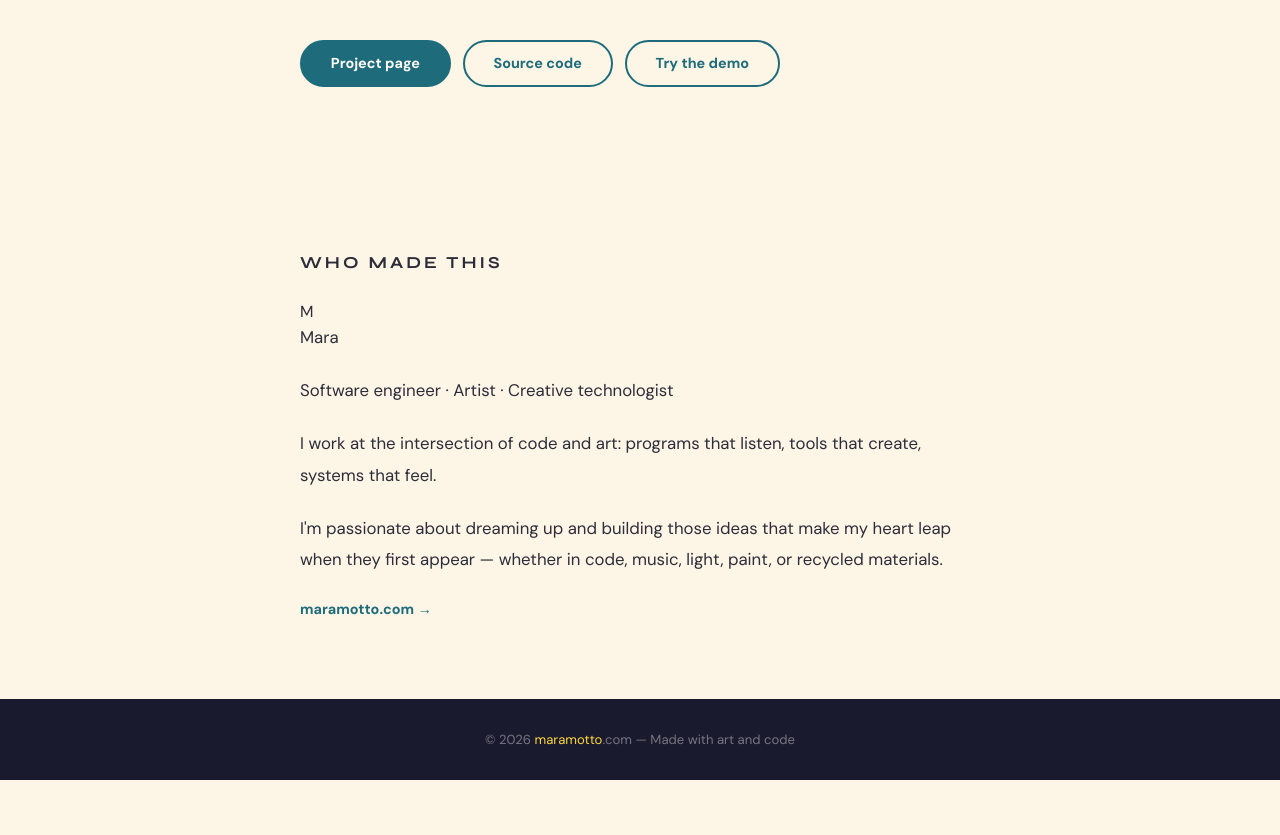
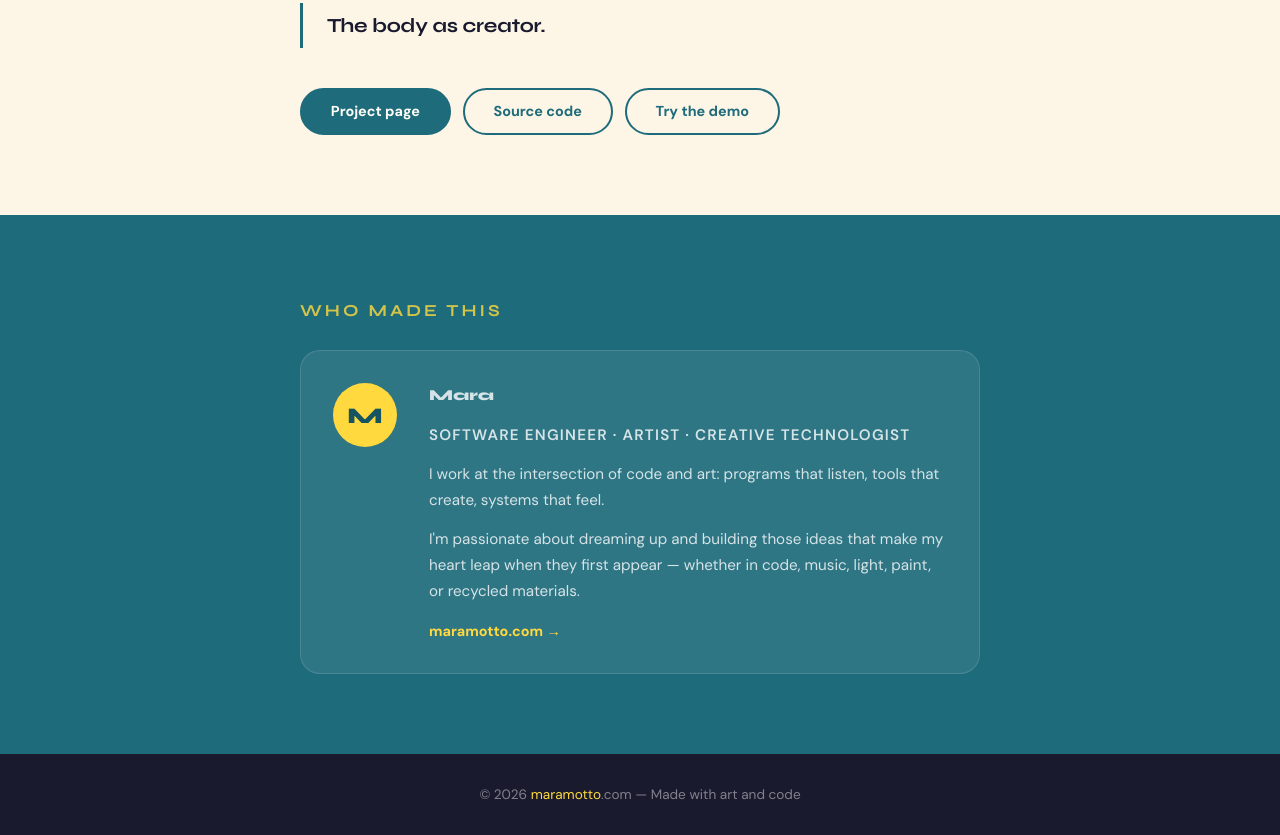
Before and after one commit to AmarilloBit/cuerposonoro-webdemo, a plain HTML site: page frontend/about.html in a window 1280 px wide. Shown: the part 1147-1982 px from the top of the page. Before the commit the page ends 1927 px from the top, so only its background shows below. Drawn offline with Linux system fonts and the light colour scheme.

Commit message:
Add distintiction to about parts

```diff
--- a/frontend/css/style.css
+++ b/frontend/css/style.css
@@ -729,18 +729,33 @@ a   { color: inherit; text-decoration: none; }
 }
 
 /* ============================================
-   ABOUT CONTENT
+   ABOUT CONTENT — consistent 680px column
    ============================================ */
 
 .about-section {
   padding: 5rem 0;
+  background: var(--cream);
 }
 
-.about-section--alt { background: var(--cream-dark); }
+/* Strong contrast for maramotto section — teal bg like the hero */
+.about-section--mara {
+  background: var(--teal);
+}
 
 .about-content {
   max-width: 680px;
   margin: 0 auto;
+}
+
+/* Title sits inside .about-content — aligned with text below */
+.about-section__title {
+  font-family: 'Syne', sans-serif;
+  font-size: clamp(1.8rem, 3.5vw, 2.4rem);
+  font-weight: 800;
+  color: var(--dark);
+  letter-spacing: -0.02em;
+  margin-top: 0.4rem;
+  margin-bottom: 2rem;
 }
 
 .about-content p {
@@ -757,6 +772,12 @@ a   { color: inherit; text-decoration: none; }
   color: var(--teal);
 }
 
+/* Section label colour override inside teal section */
+.about-mara-label {
+  color: var(--yellow) !important;
+  opacity: 0.8;
+}
+
 /* Pullquote */
 .pullquote {
   border-left: 3px solid var(--teal);
@@ -770,7 +791,7 @@ a   { color: inherit; text-decoration: none; }
   letter-spacing: -0.01em;
 }
 
-/* Links section */
+/* Links row */
 .about-links {
   display: flex;
   flex-wrap: wrap;
@@ -778,70 +799,72 @@ a   { color: inherit; text-decoration: none; }
   margin-top: 2rem;
 }
 
-/* Mara section */
-.mara-section {
+/* ── Mara card ── */
+.mara-card {
   display: grid;
   grid-template-columns: auto 1fr;
-  gap: 2.5rem;
+  gap: 2rem;
   align-items: start;
-  padding: 3rem;
-  background: var(--white);
-  border-radius: 24px;
-  border: 1px solid rgba(30, 107, 123, 0.1);
+  margin-top: 1.5rem;
+  padding: 2rem;
+  background: rgba(255, 255, 255, 0.08);
+  border-radius: 20px;
+  border: 1px solid rgba(255, 255, 255, 0.12);
 }
 
-.mara-section__avatar {
-  width: 80px; height: 80px;
+.mara-card__avatar {
+  width: 64px; height: 64px;
   border-radius: 50%;
-  background: var(--teal);
+  background: var(--yellow);
   display: flex;
   align-items: center;
   justify-content: center;
   font-family: 'Syne', sans-serif;
   font-weight: 800;
-  font-size: 1.6rem;
-  color: var(--yellow);
+  font-size: 1.4rem;
+  color: var(--teal-dark);
   flex-shrink: 0;
 }
 
-.mara-section__name {
+.mara-card__name {
   font-family: 'Syne', sans-serif;
-  font-size: 1.3rem;
+  font-size: 1.2rem;
   font-weight: 800;
-  color: var(--dark);
-  margin-bottom: 0.15rem;
+  color: var(--white) !important;
+  margin-bottom: 0.1rem !important;
 }
 
-.mara-section__role {
-  font-size: 0.82rem;
+.mara-card__role {
+  font-size: 0.8rem !important;
   font-weight: 600;
-  color: var(--teal);
+  color: var(--yellow) !important;
   text-transform: uppercase;
   letter-spacing: 0.08em;
-  margin-bottom: 1rem;
+  margin-bottom: 1rem !important;
 }
 
-.mara-section p {
-  font-size: 0.95rem;
-  line-height: 1.7;
-  color: var(--text);
-  margin-bottom: 1rem;
+.mara-card__body p {
+  color: rgba(255, 255, 255, 0.8) !important;
+  font-size: 0.95rem !important;
+  line-height: 1.7 !important;
+  margin-bottom: 0.85rem !important;
 }
 
 .mara-link {
   display: inline-flex;
   align-items: center;
   gap: 0.4rem;
-  color: var(--teal);
+  color: var(--yellow);
   font-weight: 700;
   font-size: 0.9rem;
-  transition: gap 0.2s, color 0.2s;
+  transition: gap 0.2s, opacity 0.2s;
+  margin-top: 0.25rem;
 }
 
-.mara-link:hover { gap: 0.7rem; color: var(--teal-dark); }
+.mara-link:hover { gap: 0.7rem; opacity: 0.85; }
 
 /* ============================================
-   FOOTER
+   FOOTER — same as maramotto.com
    ============================================ */
 
 .footer {
@@ -851,21 +874,19 @@ a   { color: inherit; text-decoration: none; }
 }
 
 .footer__text {
-  font-size: 0.82rem;
-  color: rgba(255,255,255,0.4);
+  font-size: 0.85rem;
+  color: rgba(255, 255, 255, 0.45);
 }
 
 .footer__text a {
   color: var(--yellow);
+  text-decoration: none;
   transition: color 0.2s;
 }
 
 .footer__text a:hover { color: var(--white); }
 
-.footer__sep {
-  margin: 0 0.6rem;
-  opacity: 0.25;
-}
+.footer__text span { color: var(--yellow); }
 
 /* ============================================
    RESPONSIVE
@@ -907,13 +928,12 @@ a   { color: inherit; text-decoration: none; }
     padding-right: 0;
   }
 
-  .mara-section {
+  .mara-card {
     grid-template-columns: 1fr;
-    padding: 2rem;
     text-align: center;
   }
 
-  .mara-section__avatar { margin: 0 auto; }
+  .mara-card__avatar { margin: 0 auto; }
 
   .about-links { justify-content: center; }
 
```
